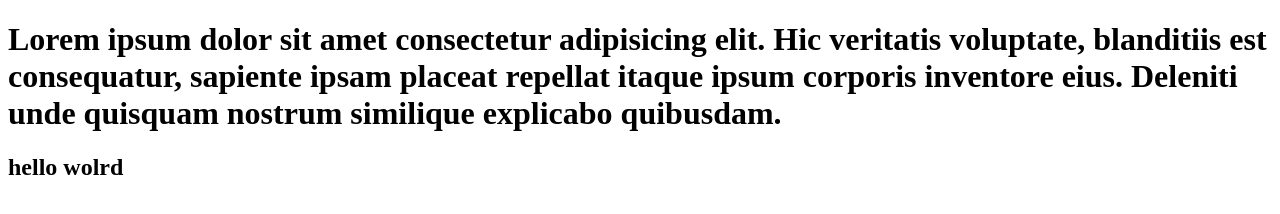
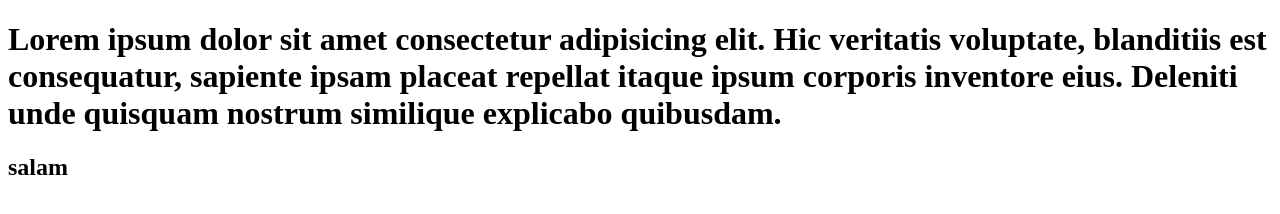
Before and after one commit to SalmaMasioub/prblm, a plain HTML site: page index.html in a window 1280 px wide. Drawn offline with Linux system fonts and the light colour scheme.

Commit message:
change h2

```diff
--- a/index.html
+++ b/index.html
@@ -7,6 +7,6 @@
 </head>
 <body>
     <h1>Lorem ipsum dolor sit amet consectetur adipisicing elit. Hic veritatis voluptate, blanditiis est consequatur, sapiente ipsam placeat repellat itaque ipsum corporis inventore eius. Deleniti unde quisquam nostrum similique explicabo quibusdam.</h1>
-    <h2>hello wolrd</h2>
+    <h2>salam</h2>
 </body>
 </html>
```
